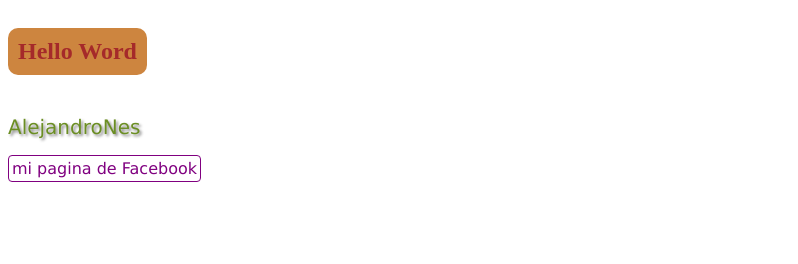
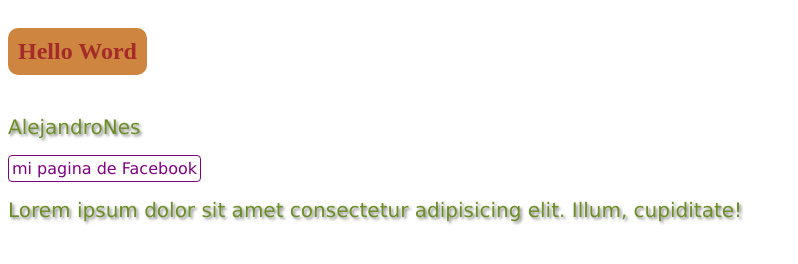
Before and after one commit to AlejandroNes/prueba_git, a plain HTML site: page index.html in a window 1280 px wide. Shown: the whole page, without its empty margins (0-798 px from the left). Drawn offline with Linux system fonts and the light colour scheme.

Commit message:
agregando otro parrafo

```diff
--- a/index.html
+++ b/index.html
@@ -11,5 +11,6 @@
     <h2>Hello Word</h2>
     <p>AlejandroNes</p>
     <a href="#">mi pagina de Facebook</a>
+    <p>Lorem ipsum dolor sit amet consectetur adipisicing elit. Illum, cupiditate!</p>
 </body>
 </html>
```
